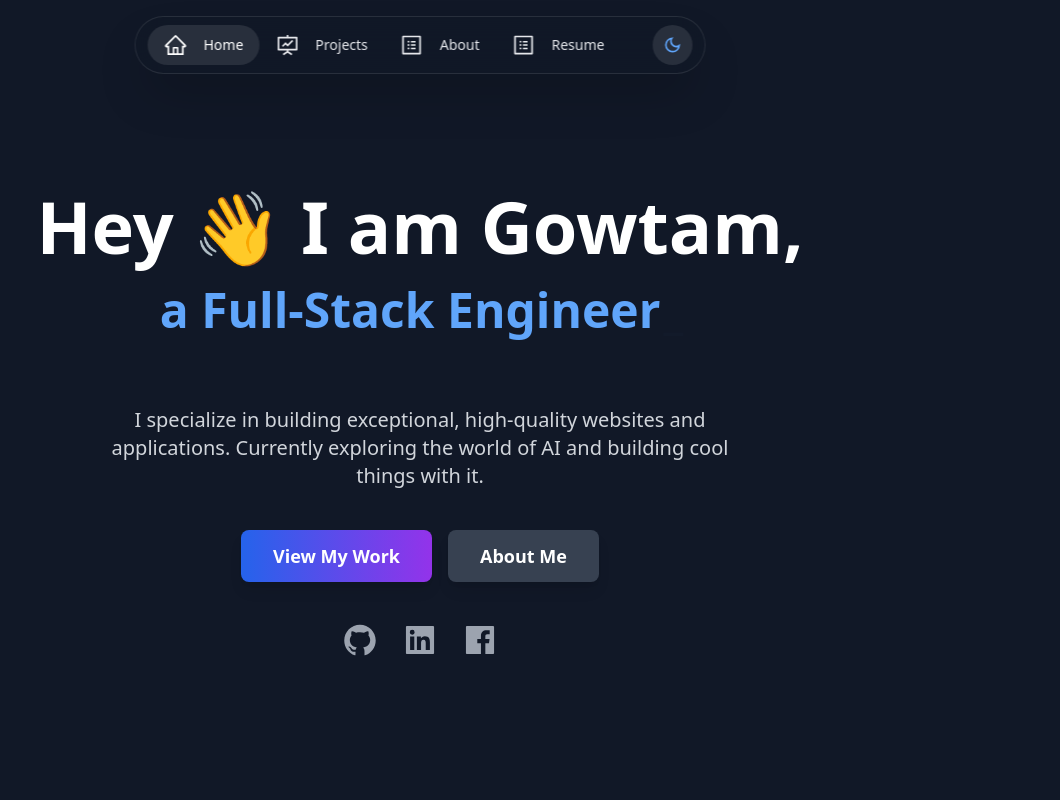
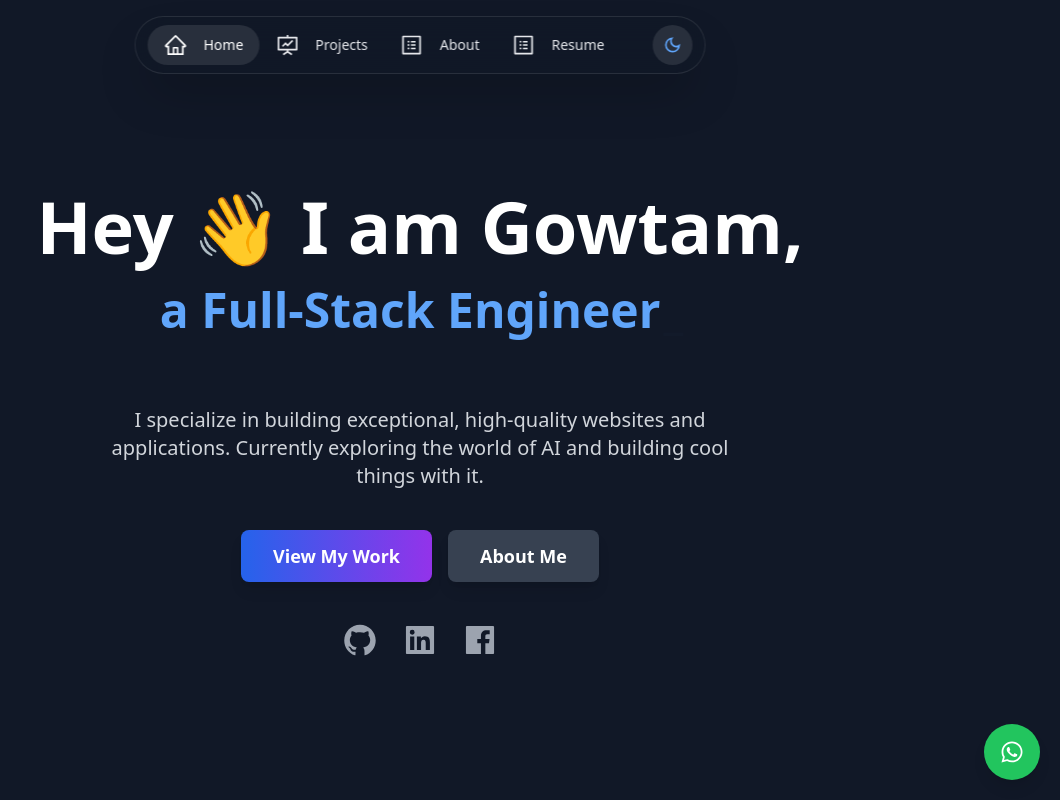
Before and after one commit to gowtamkumar/my-portfolio, a Next.js app: page / in a window 1280 px wide. Shown: the whole page, without its empty margins (220-1280 px from the left). Built offline with nearby package versions, Linux system fonts and the light colour scheme.

Commit message:
chating option whats app added

```diff
--- a/app/layout.tsx
+++ b/app/layout.tsx
@@ -1,5 +1,6 @@
+import WhatsAppButton from "@/components/WhatsAppButton";
+import type { Metadata } from "next";
 import "./globals.css";
-import type { Metadata } from "next";
 // import { Inter } from "next/font/google";
 
 // const inter = Inter({ subsets: ["latin"] });
@@ -19,6 +20,7 @@
     <html lang="en">
       <body className={`dark:bg-slate-800`}>
         {children}
+        <WhatsAppButton phone="8801767163576" message="Hi, I want to chat!" />
       </body>
     </html>
   );
--- /dev/null
+++ b/components/WhatsAppButton.tsx
@@ -0,0 +1,27 @@
+// components/WhatsAppButton.tsx
+import React from "react";
+import { FaWhatsapp } from "react-icons/fa";
+interface WhatsAppButtonProps {
+  phone: string;
+  message?: string;
+}
+
+const WhatsAppButton: React.FC<WhatsAppButtonProps> = ({
+  phone,
+  message = "Hello",
+}) => {
+  const url = `https://wa.me/${phone}?text=${encodeURIComponent(message)}`;
+
+  return (
+    <a
+      href={url}
+      target="_blank"
+      rel="noopener noreferrer"
+      className="fixed bottom-5 right-5 bg-green-500 text-white p-4 rounded-full shadow-lg hover:bg-green-600 transition"
+    >
+      <FaWhatsapp size={24} />
+    </a>
+  );
+};
+
+export default WhatsAppButton;
```
